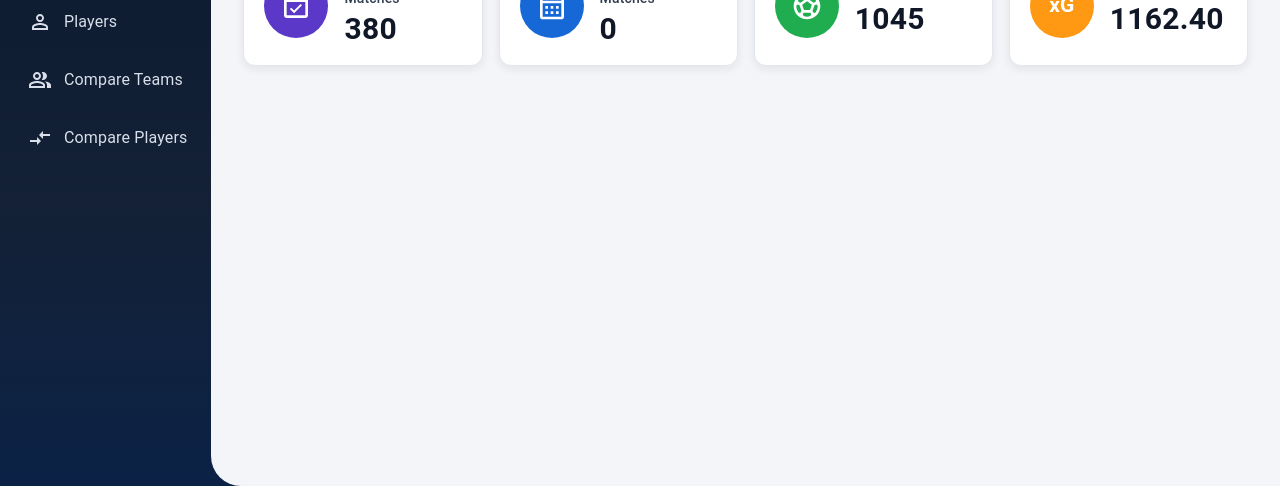
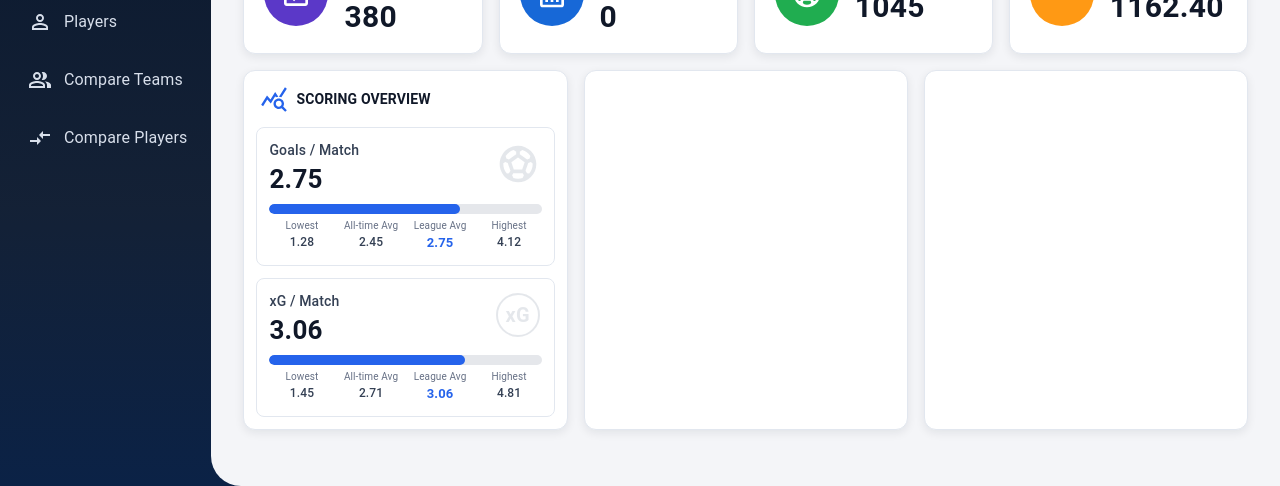
Before and after one commit to letridung07/USTAT-Explorer-Frontend, a React (Vite) app: page / in a window 1280 px wide. Shown: the part 314-800 px from the top of the page. Built offline with nearby package versions, Linux system fonts and the light colour scheme.

Commit message:
feat: Create Scoring Overview box containing Goals/Match and xG/Match in Overview page

```diff
--- a/src/component/LeagueBanner.jsx
+++ b/src/component/LeagueBanner.jsx
@@ -31,7 +31,8 @@ const bannerSx = {
     paddingX: 3,
     paddingY: 2,
 
-    marginY: 1.5,
+
+    marginTop: 1.5,
     marginX: 2,
 };
 
@@ -42,7 +43,7 @@ const bannerContentSx = {
     alignItems: "flex-start",
     gap: 0.5,
     position: "relative",
-    zIndex: 1, // make the text sit above the video
+    // zIndex: 1, // make the text sit above the video
 };
 
 // Controls the size and position of the league logo.
@@ -53,7 +54,7 @@ const leagueLogoSx = {
     marginBottom: 0.5,
     marginRight: 2,
     position: "relative",
-    zIndex: 1, // make the logo sit above the video
+    // zIndex: 1, // make the logo sit above the video
 };
 
 // Styles the league name.
--- a/src/pages/OverviewPage.jsx
+++ b/src/pages/OverviewPage.jsx
@@ -4,8 +4,10 @@ import Typography from "@mui/material/Typography";
 import EventAvailableOutlined from "@mui/icons-material/EventAvailableOutlined";
 import CalendarMonthOutlined from "@mui/icons-material/CalendarMonthOutlined";
 import SportsSoccer from "@mui/icons-material/SportsSoccer";
+import QueryStatsOutlined from "@mui/icons-material/QueryStatsOutlined";
 
 // @@@@@@@@@@@ ALL SX GOES BELOW HERE @@@@@@@@@@@@@@@@@@
+// Summary Stats
 const summaryGridSx = {
     display: "grid",
     gridTemplateColumns: "1fr 1fr 1fr 1fr",
@@ -59,6 +61,153 @@ const statValueSx = {
     fontSize: "30px",
     lineHeight: 1.1,
 };
+
+// Detailed Stats
+const detailGridSx = {
+    display: "grid",
+    gridTemplateColumns: "1fr 1fr 1fr",
+    gap: 2,
+    paddingBottom: 2,
+    paddingX: 2,
+};
+
+const detailPanelSx = {
+    display: "flex",
+    flexDirection: "column",
+
+    minHeight: 360,
+    backgroundColor: "white",
+    border: "1px solid #e2e7ef",
+    borderRadius: 3,
+    overflow: "hidden",
+
+    boxShadow: "0 3px 10px rgba(15, 23, 42, 0.08)",
+};
+
+const panelHeaderSx = {
+    display: "flex",
+    alignItems: "center",
+    minHeight: 56,
+    gap: 1,
+    paddingX: 2,
+};
+
+const panelHeaderIconSx = {
+    color: "#2563eb",
+    fontSize: "28px",
+};
+
+const panelTitleSx = {
+    color: "#101828",
+    fontWeight: 700,
+    fontSize: "14px",
+    textTransform: "uppercase",
+};
+
+const scoringContentSx = {
+    display: "grid",
+    gridTemplateRows: "1fr 1fr",
+    gap: 1.5,
+    paddingX: 1.5,
+    paddingBottom: 1.5,
+    flexGrow: 1,
+};
+
+const scoringMetricSx = {
+    border: "1px solid #e2e7ef",
+    borderRadius: 2,
+    padding: 1.5,
+    backgroundColor: "#ffffff",
+    position: "relative",
+};
+
+const scoringBallIconSx = {
+    position: "absolute",
+    top: 14,
+    right: 14,
+    fontSize: "44px",
+    color: "#98a2b3",
+    opacity: 0.25,
+};
+
+const scoringXgIconSx = {
+    display: "flex",
+    position: "absolute",
+    alignItems: "center",
+    justifyContent: "center",
+    top: 14,
+    right: 14,
+    width: 44,
+    height: 44,
+    color: "#98a2b3",
+    border: "2px solid currentColor",
+    borderRadius: "50%",
+    boxSizing: "border-box",
+    opacity: 0.25,
+    fontSize: "20px",
+    fontWeight: 700,
+};
+
+const scoringLabelSx = {
+    color: "#344054",
+    fontSize: "14px",
+    fontWeight: 500,
+    marginBottom: 0.5,
+};
+
+const scoringValueSx = {
+    color: "#101828",
+    fontSize: "26px",
+    fontWeight: 700,
+    lineHeight: 1.1,
+};
+
+const progressTrackSx = {
+    width: "100%",
+    height: "10px",
+    backgroundColor: "#e5e7eb",
+    borderRadius: 999,
+    overflow: "hidden",
+    marginTop: 1.25,
+};
+
+// Dynamic progress bar sx
+function progressFillSx(width) {
+    return {
+        width,
+        height: "100%",
+        backgroundColor: "#2563eb",
+        borderRadius: 999,
+    };
+}
+
+const benchmarkGridSx = {
+    display: "grid",
+    gridTemplateColumns: "1fr 1fr 1fr 1fr",
+    marginTop: 0.75,
+    gap: 0.5,
+};
+
+const benchmarkLabelSx = {
+    color: "#667085",
+    fontSize: "10px",
+    textAlign: "center",
+    lineHeight: 1.1,
+};
+
+const benchmarkValueSx = {
+    color: "#344054",
+    fontSize: "12px",
+    fontWeight: 500,
+    textAlign: "center",
+    marginTop: 0.25,
+};
+
+const benchmarkHighlightSx = {
+    color: "#2563eb",
+    fontWeight: 700,
+    fontSize: "13px",
+};
 // @@@@@@@@@@@ ALL SX GOES ABOVE HERE @@@@@@@@@@@@@@@@@@
 
 export default function OverviewStats() {
@@ -85,6 +234,7 @@ export default function OverviewStats() {
     ];
 
     return (
+        <Box>
             <Box sx={summaryGridSx}>
                 {/* Plug in data */}
                 {summaryStatistics.map((stat) => (
@@ -95,13 +245,130 @@ export default function OverviewStats() {
 
                         <Box>
                             {/* Design the title */}
-                        <Typography sx={statTitleSx}>{stat.title}</Typography>
+                            <Typography sx={statTitleSx}>
+                                {stat.title}
+                            </Typography>
 
                             {/* Design the number */}
-                        <Typography sx={statValueSx}>{stat.value}</Typography>
+                            <Typography sx={statValueSx}>
+                                {stat.value}
+                            </Typography>
                         </Box>
                     </Box>
                 ))}
             </Box>
+
+            <Box sx={detailGridSx}>
+                <Box sx={detailPanelSx}>
+                    <Box sx={panelHeaderSx}>
+                        <QueryStatsOutlined sx={panelHeaderIconSx} />
+                        <Typography sx={panelTitleSx}>
+                            Scoring Overview
+                        </Typography>
+                    </Box>
+
+                    {/* 2 boxes in scoring overview */}
+                    <Box sx={scoringContentSx}>
+                        {/* Goals / Match card */}
+                        <Box sx={scoringMetricSx}>
+                            <SportsSoccer sx={scoringBallIconSx}/>
+
+                            <Typography sx={scoringLabelSx}>
+                                Goals / Match
+                            </Typography>
+                            <Typography sx={scoringValueSx}>2.75</Typography>
+                            <Box sx={progressTrackSx}>
+                                <Box sx={progressFillSx("70%")} />
+                            </Box>
+                            {/* Under progress bar */}
+                            <Box sx={benchmarkGridSx}>
+                                <Box>
+                                    <Typography sx={benchmarkLabelSx}>
+                                        Lowest
+                                    </Typography>
+                                    <Typography sx={benchmarkValueSx}>
+                                        1.28
+                                    </Typography>
+                                </Box>
+                                <Box>
+                                    <Typography sx={benchmarkLabelSx}>
+                                        All-time Avg
+                                    </Typography>
+                                    <Typography sx={benchmarkValueSx}>
+                                        2.45
+                                    </Typography>
+                                </Box>
+                                <Box>
+                                    <Typography sx={benchmarkLabelSx}>
+                                        League Avg
+                                    </Typography>
+                                    <Typography sx={[benchmarkValueSx, benchmarkHighlightSx]}>
+                                        2.75
+                                    </Typography>
+                                </Box>
+                                <Box>
+                                    <Typography sx={benchmarkLabelSx}>
+                                        Highest
+                                    </Typography>
+                                    <Typography sx={benchmarkValueSx}>
+                                        4.12
+                                    </Typography>
+                                </Box>
+                            </Box>
+                        </Box>
+
+                        {/* xG / Match card */}
+                        <Box sx={scoringMetricSx}>
+                            <Box sx={scoringXgIconSx}>xG</Box>
+
+                            <Typography sx={scoringLabelSx}>
+                                xG / Match
+                            </Typography>
+                            <Typography sx={scoringValueSx}>3.06</Typography>
+                            <Box sx={progressTrackSx}>
+                                <Box sx={progressFillSx("72%")} />
+                            </Box>
+                            {/* Under progress bar */}
+                            <Box sx={benchmarkGridSx}>
+                                <Box>
+                                    <Typography sx={benchmarkLabelSx}>
+                                        Lowest
+                                    </Typography>
+                                    <Typography sx={benchmarkValueSx}>
+                                        1.45
+                                    </Typography>
+                                </Box>
+                                <Box>
+                                    <Typography sx={benchmarkLabelSx}>
+                                        All-time Avg
+                                    </Typography>
+                                    <Typography sx={benchmarkValueSx}>
+                                        2.71
+                                    </Typography>
+                                </Box>
+                                <Box>
+                                    <Typography sx={benchmarkLabelSx}>
+                                        League Avg
+                                    </Typography>
+                                    <Typography sx={[benchmarkValueSx, benchmarkHighlightSx]}>
+                                        3.06
+                                    </Typography>
+                                </Box>
+                                <Box>
+                                    <Typography sx={benchmarkLabelSx}>
+                                        Highest
+                                    </Typography>
+                                    <Typography sx={benchmarkValueSx}>
+                                        4.81
+                                    </Typography>
+                                </Box>
+                            </Box>
+                        </Box>
+                    </Box>
+                </Box>
+                <Box sx={detailPanelSx}></Box>
+                <Box sx={detailPanelSx}></Box>
+            </Box>
+        </Box>
     );
 }
```
Lines whose indentation alone changed are shown as unchanged.
